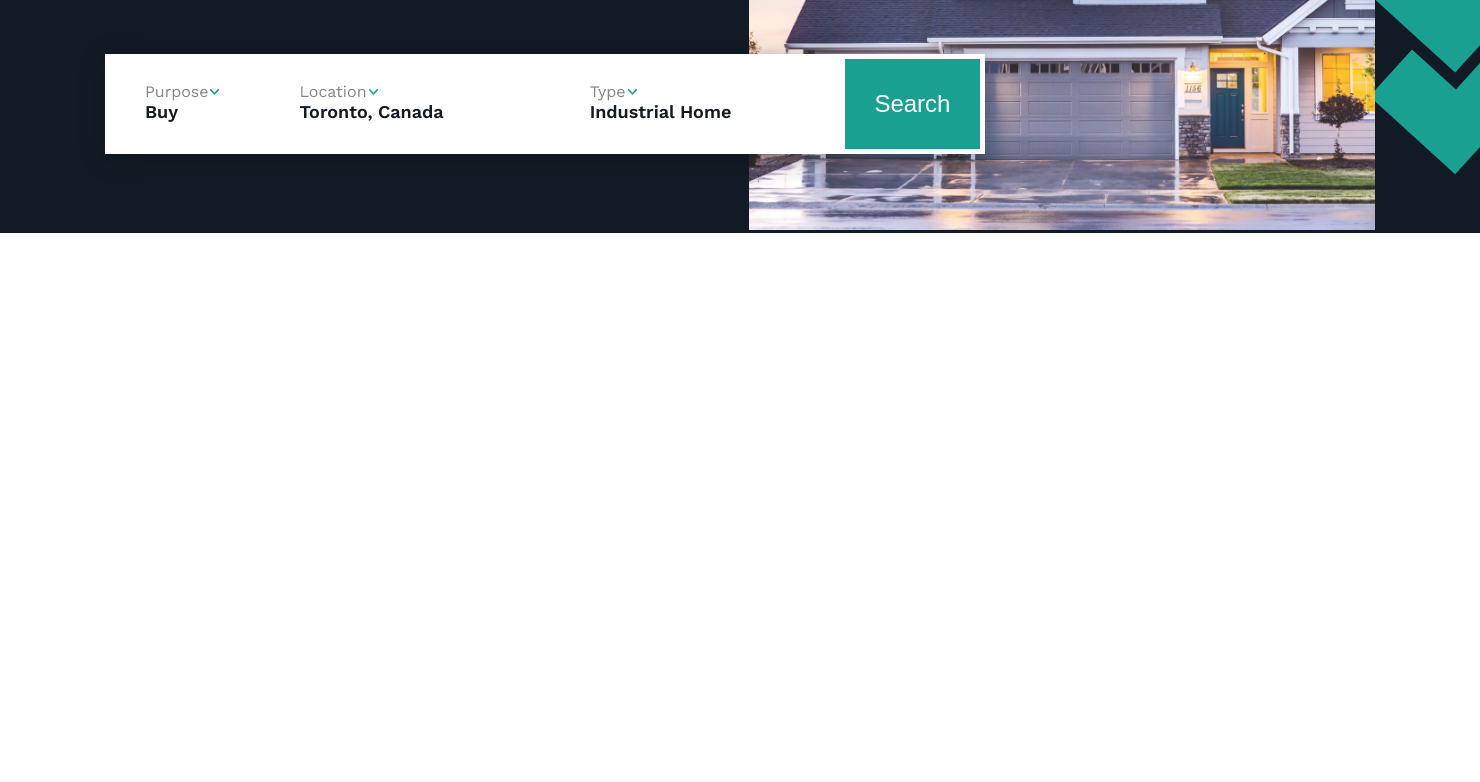
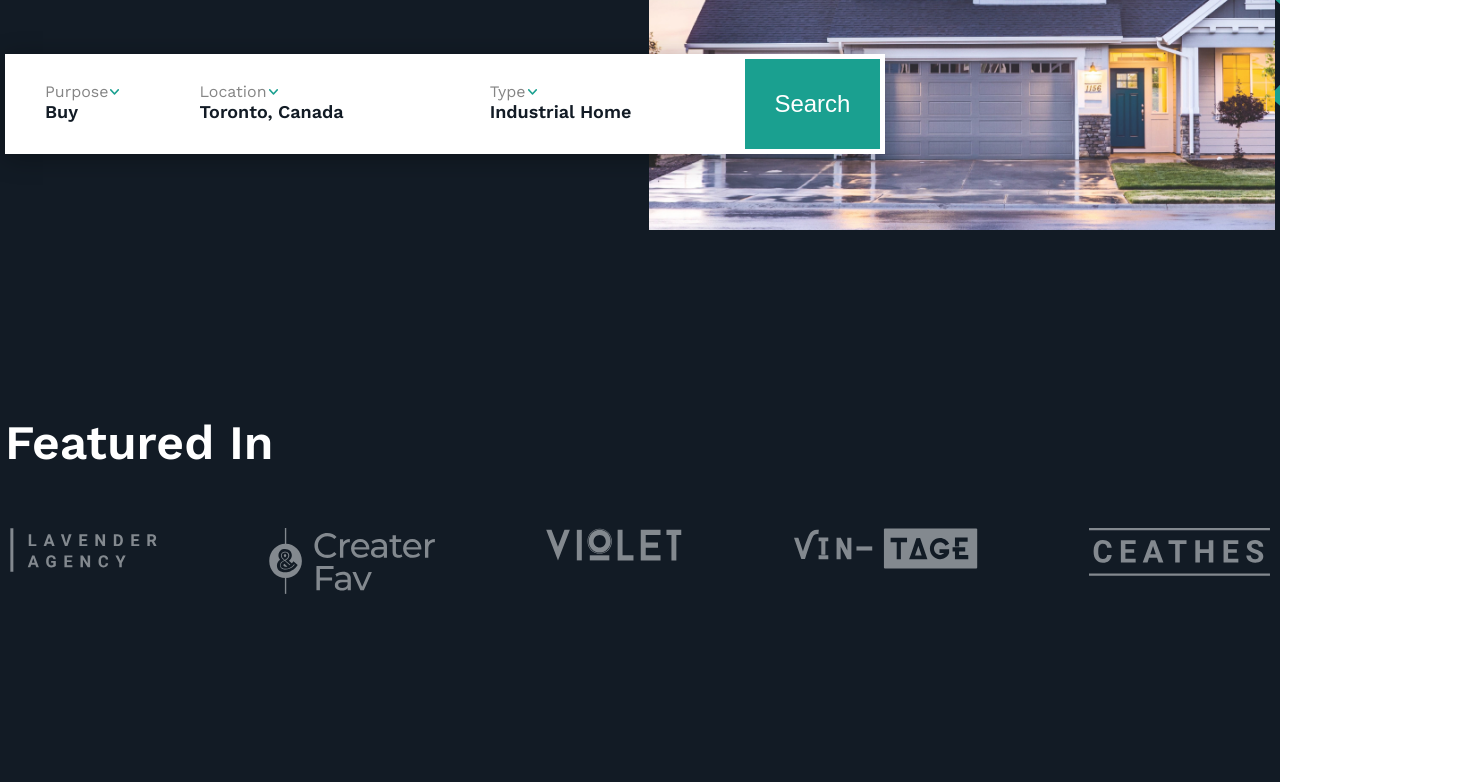
Before and after one commit to adovg/estate-spa, a website built with Vite: page index.html in a window 1280 px wide. Shown: the part 571-1353 px from the top of the page, 1480 px wide, since content can reach past the window. Before the commit the page ends 804 px from the top, so only its background shows below. Built offline with nearby package versions, Linux system fonts and the light colour scheme.

Commit message:
companies

```diff
--- a/index.html
+++ b/index.html
@@ -54,7 +54,7 @@
         <li class="menu__item-mobile"><a href="#">Contact us</a></li>
       </ul>
 
-      <section class="header wrapper section__wrapper">
+      <section class="header wrapper">
         <div class="header__left">
           <div>
             <h1 class="header__title">
@@ -128,6 +128,27 @@
         </div>
       </section>
 
+      <section class="companies wrapper">
+        <h2 class="companies__title">Featured In</h2>
+        <div class="companie__logo">
+          <div class="companie__logo-item">
+            <img src="./src/img/logo1.svg" alt="" />
+          </div>
+          <div class="companie__logo-item">
+            <img src="./src/img/logo2.svg" alt="" />
+          </div>
+          <div class="companie__logo-item">
+            <img src="./src/img/logo3.svg" alt="" />
+          </div>
+          <div class="companie__logo-item">
+            <img src="./src/img/logo4.svg" alt="" />
+          </div>
+          <div class="companie__logo-item">
+            <img src="./src/img/logo5.svg" alt="" />
+          </div>
+        </div>
+      </section>
+
       <!-- <footer class="footer">
         <div class="section__wrapper">Footer here</div>
       </footer> -->
--- a/src/styles.scss
+++ b/src/styles.scss
@@ -19,13 +19,13 @@
   overflow: hidden;
   background: $mainBg;
 
-  @media (max-width: $breakpoint1380) {
-    padding: 0 $containerSidePadding - 150px;
-  }
+  // @media (max-width: $breakpoint1380) {
+  //   padding: 0 $containerSidePadding - 150px;
+  // }
 
-  @media (max-width: $breakpoint992) {
-    padding: 5px;
-  }
+  // @media (max-width: $breakpoint992) {
+  //   padding: 5px;
+  // }
 }
 
 .wrapper {
@@ -84,3 +84,4 @@
 @import "./styles/bloks/nav/nav.scss";
 @import "./styles/bloks/header/header.scss";
 @import "./styles/bloks/footer/footer.scss";
+@import "./styles/bloks/companies/companies.scss";
--- /dev/null
+++ b/src/styles/bloks/companies/companies.scss
@@ -0,0 +1,34 @@
+.companies {
+    padding-bottom: 180px;
+    margin: 0 auto;
+    // .companies__title
+
+    &__title {
+        color: $textWhite;
+        font-size: 48px;
+        font-weight: 600;
+        line-height: 126%;
+        /* 60.48px */
+        text-transform: capitalize;
+        margin-bottom: 50px;
+    }
+}
+
+.companie {
+
+
+    // .companie__logo
+
+    &__logo {
+        display: flex;
+        flex-direction: row;
+        justify-content: space-between;
+        flex-wrap: wrap;
+    }
+
+    // .companie__logo-item
+
+    &__logo-item {
+        margin: 5px;
+    }
+}
--- a/src/styles/bloks/header/header.scss
+++ b/src/styles/bloks/header/header.scss
@@ -4,12 +4,16 @@
     flex-direction: row;
     justify-content: space-between;
     align-items: center;
-    //margin-bottom: 180px;
+    margin-bottom: 180px;
     position: relative;
     overflow: visible;
 
     @media (max-width: $breakpoint1024) {
         flex-direction: column;
+    }
+
+    @media (max-width: $breakpoint768) {
+        margin-bottom: 65px;
     }
 }
 
@@ -72,12 +76,21 @@
         width: 100%;
     }
 
+    @media (max-width: $breakpoint768) {
+        grid-template-columns: 1fr 2fr 2fr;
+        grid-template-rows: 1fr;
+    }
+
     &__item {
         padding: 28px 40px;
         position: relative;
 
         @media (max-width: $breakpoint1024) {
             padding: 28px 10px;
+        }
+
+        @media (max-width: $breakpoint768) {
+            padding: 18px 10px;
         }
     }
 
@@ -108,6 +121,13 @@
         font-weight: 500;
         line-height: normal;
         text-transform: capitalize;
+
+        @media (max-width: $breakpoint768) {
+            grid-area: 2 / 1 / 3 / 6;
+            width: 100%;
+            margin: 0px;
+            padding: 15px;
+        }
 
         &:hover {
             background: $greenHover;
```
Also changed, not shown: src/img/logo1.svg (added), src/img/logo2.svg (added), src/img/logo3.svg (added), src/img/logo4.svg (added), src/img/logo5.svg (added).
